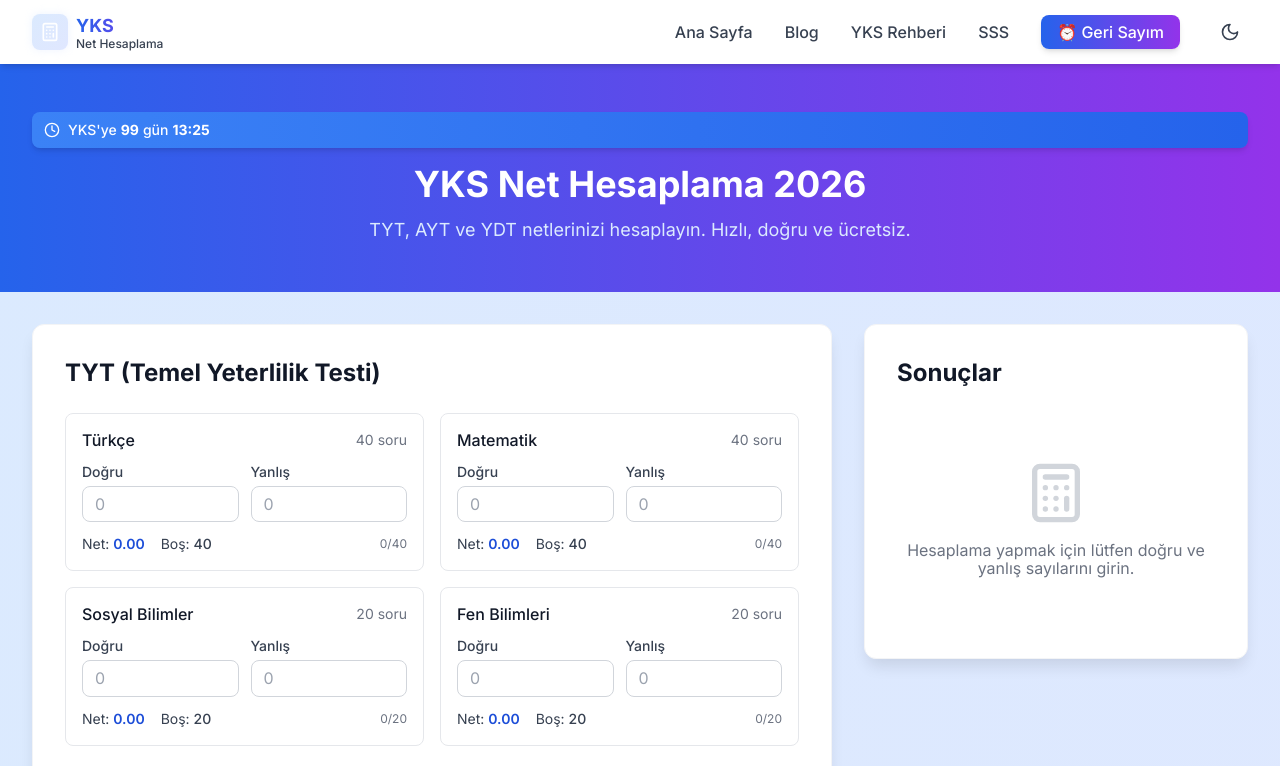
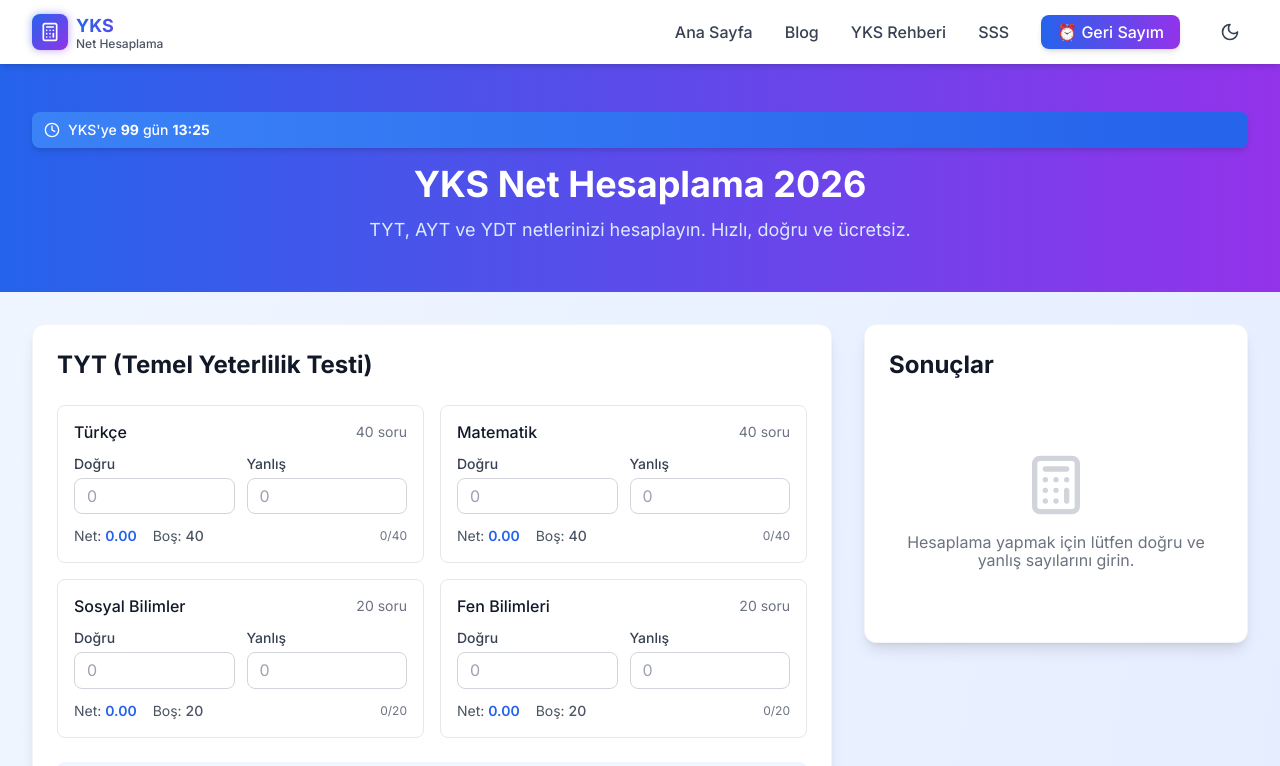
Before and after one commit to mert121212/yks-net-hesaplama, a Next.js app: page / in a window 1280 px wide. Shown: the top 766 px of the page. Built offline with nearby package versions, Linux system fonts and the light colour scheme.

Commit message:
Fix dark mode CSS variables, suppress Tailwind linter warnings in VS Code

```diff
--- a/src/app/globals.css
+++ b/src/app/globals.css
@@ -3,16 +3,36 @@
 @tailwind utilities;
 
 @layer base {
+    :root {
+        --bg-page: #eff6ff;
+        --bg-card: #ffffff;
+        --bg-card-border: #f3f4f6;
+        --text-primary: #111827;
+        --text-secondary: #374151;
+        --text-muted: #6b7280;
+    }
+
+    .dark {
+        --bg-page: #111827;
+        --bg-card: #1f2937;
+        --bg-card-border: #374151;
+        --text-primary: #f9fafb;
+        --text-secondary: #e5e7eb;
+        --text-muted: #9ca3af;
+    }
+
     html {
         scroll-behavior: smooth;
         font-feature-settings: 'rlig' 1, 'calt' 1;
     }
 
     body {
-        @apply text-gray-900 dark:text-gray-100 dark:bg-gray-950;
+        background-color: var(--bg-page);
+        color: var(--text-primary);
         text-rendering: optimizeLegibility;
         -webkit-font-smoothing: antialiased;
         -moz-osx-font-smoothing: grayscale;
+        transition: background-color 0.2s ease, color 0.2s ease;
     }
 
     * {
@@ -26,28 +46,32 @@
     }
 
     .btn-secondary {
-        @apply bg-gray-200 hover:bg-gray-300 text-gray-800 font-medium py-2 px-4 rounded-lg transition-colors duration-200;
+        @apply bg-gray-200 dark:bg-gray-700 hover:bg-gray-300 dark:hover:bg-gray-600 text-gray-800 dark:text-gray-200 font-medium py-2 px-4 rounded-lg transition-colors duration-200;
     }
 
     .input-field {
-        @apply w-full px-3 py-2 border border-gray-300 dark:border-gray-600 dark:bg-gray-700 dark:text-gray-100 dark:placeholder-gray-400 rounded-lg transition-all duration-200;
+        @apply w-full px-3 py-2 border border-gray-300 dark:border-gray-600 bg-white dark:bg-gray-700 text-gray-900 dark:text-gray-100 placeholder-gray-400 dark:placeholder-gray-500 rounded-lg transition-all duration-200;
     }
 
     .input-field:focus {
-        @apply ring-2 ring-primary-500 border-transparent;
+        @apply ring-2 ring-primary-500 border-transparent outline-none;
     }
 
     .card {
-        @apply bg-white dark:bg-gray-800 rounded-xl shadow-lg p-6 border border-gray-100 dark:border-gray-700;
+        background-color: var(--bg-card);
+        border-color: var(--bg-card-border);
+        @apply rounded-xl shadow-lg p-6 border;
         contain: layout style paint;
     }
 
     .section-title {
-        @apply text-2xl font-bold text-gray-900 dark:text-gray-100 mb-6;
+        color: var(--text-primary);
+        @apply text-2xl font-bold mb-6;
     }
 
     .subsection-title {
-        @apply text-lg font-semibold text-gray-800 dark:text-gray-200 mb-4;
+        color: var(--text-secondary);
+        @apply text-lg font-semibold mb-4;
     }
 }
 
@@ -95,5 +119,5 @@
 }
 
 .adsense-container .adsbygoogle {
-    @apply rounded-lg overflow-hidden border border-gray-200;
+    @apply rounded-lg overflow-hidden border border-gray-200 dark:border-gray-700;
 }
--- a/src/app/layout.tsx
+++ b/src/app/layout.tsx
@@ -132,16 +132,6 @@ export default function RootLayout({
                         *,*::before,*::after{box-sizing:border-box}
                         html{line-height:1.15;-webkit-text-size-adjust:100%}
                         body{margin:0;font-family:var(--font-inter),system-ui,arial;-webkit-font-smoothing:antialiased;-moz-osx-font-smoothing:grayscale}
-                        .card{background-color:#fff;border-radius:0.75rem;box-shadow:0 10px 15px -3px rgba(0,0,0,0.1);padding:2rem}
-                        .section-title{font-size:1.5rem;font-weight:700;color:#111827;margin-bottom:1.5rem}
-                        .subsection-title{font-size:1.125rem;font-weight:600;color:#1f2937;margin-bottom:1rem}
-                        .bg-gradient-to-br{background-image:linear-gradient(to bottom right,#dbeafe,#e0e7ff)}
-                        .bg-primary-600{background-color:#1d4ed8}
-                        .text-primary-600{color:#1d4ed8}
-                        .hover\\:bg-primary-700:hover{background-color:#1e40af}
-                        .text-gray-600{color:#374151}
-                        .text-primary-100{color:#dbeafe}
-                        .text-primary-200{color:#bfdbfe}
                         .min-h-screen{min-height:100vh}
                         .animate-pulse{animation:pulse 2s cubic-bezier(0.4,0,0.6,1) infinite}
                         @keyframes pulse{0%,100%{opacity:1}50%{opacity:.5}}
@@ -149,7 +139,7 @@ export default function RootLayout({
                 }} />
             </head>
             <body className={`${inter.className} antialiased`}>
-                <div className="min-h-screen bg-gradient-to-br from-blue-50 to-indigo-100 dark:from-gray-950 dark:to-gray-900 flex flex-col">
+                <div className="min-h-screen bg-gradient-to-br from-blue-50 to-indigo-100 dark:bg-gray-900 flex flex-col">
                     <Navbar />
                     <main className="flex-grow">
                         {children}
--- a/tailwind.config.js
+++ b/tailwind.config.js
@@ -9,6 +9,19 @@ module.exports = {
     theme: {
         extend: {
             colors: {
+                gray: {
+                    50: '#f9fafb',
+                    100: '#f3f4f6',
+                    200: '#e5e7eb',
+                    300: '#d1d5db',
+                    400: '#9ca3af',
+                    500: '#6b7280',
+                    600: '#4b5563',
+                    700: '#374151',
+                    800: '#1f2937',
+                    900: '#111827',
+                    950: '#030712',
+                },
                 primary: {
                     50: '#eff6ff',
                     100: '#dbeafe',
```
